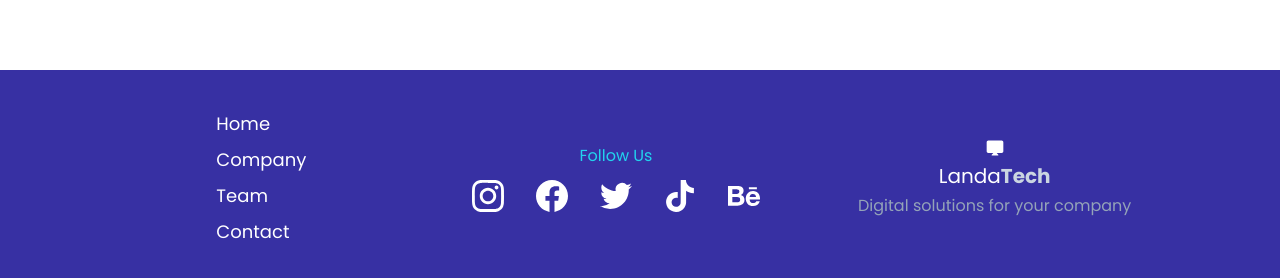
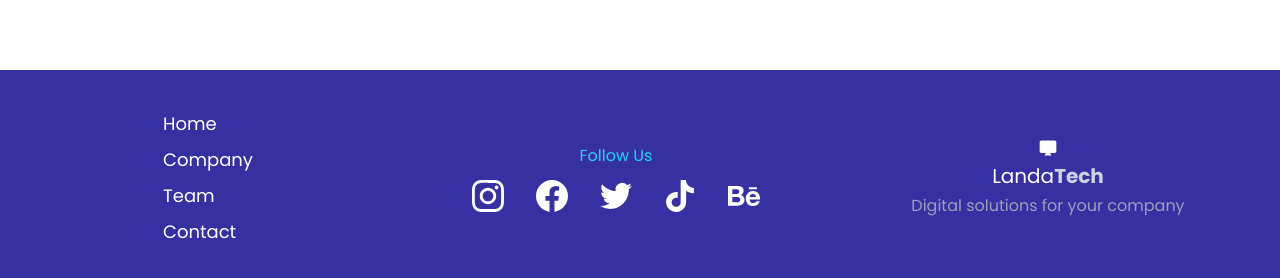
Before and after one commit to frontiago/landatech, a React (Vite) app: page /team in a window 1280 px wide. Shown: the part 994-1272 px from the top of the page. Built offline with nearby package versions, Linux system fonts and the light colour scheme.

Commit message:
fix: correct alignment on team photo and footer elements

```diff
--- a/src/components/Footer.jsx
+++ b/src/components/Footer.jsx
@@ -4,7 +4,7 @@ import {Link} from 'react-router-dom'
 
 export const Footer = () => {
   return (
-    <div className="w-full min-h-48 bg-indigo-800 font-poppins flex flex-col items-center py-12 px-12 md:py-0 md:flex-row md:justify-evenly">
+    <div className="w-full min-h-48 bg-indigo-800 font-poppins flex flex-col items-center py-12  md:py-0 md:flex-row gap-2 sm:gap-16">
 
         <div className="flex flex-1 justify-center">
             <ul className="flex gap-6 md:flex-col md:gap-2 md:my-10 md:ml-12">
@@ -31,7 +31,7 @@ export const Footer = () => {
             <h1 className="text-xl">
                 Landa<span className="font-bold text-slate-300">Tech</span>
             </h1>
-            <p className="text-slate-400">Digital solutions for your company</p>
+            <p className="text-slate-400 text-center">Digital solutions for your company</p>
         </div>
 
     </div>
--- a/src/components/home/HomeHeader.jsx
+++ b/src/components/home/HomeHeader.jsx
@@ -14,7 +14,7 @@ export const HomeHeader = () => {
             <a href="#services"className="w-full h-12 text-2xl font-bold bg-blue-800 text-white py-2 px-4 rounded-2xl md:w-80 hover:bg-blue-600">See Our Services</a>
         </div>
 
-        <div className="md:absolute right-0 top-0 w-[60%] h-full bg-office bg-blend-color-dodge bg-no-repeat bg-cover bg-right md:opacity-[20%] ">
+        <div className="md:absolute right-0 top-0 w-[60%] h-full bg-office bg-blend-color-dodge bg-no-repeat bg-cover bg-right md:opacity-[15%] ">
           <div className="w-[20px] h-full bg-gradient-to-l from-blue-100 to-blue-200 opacity-30">
 
           </div>
--- a/src/components/team/TeamMember.jsx
+++ b/src/components/team/TeamMember.jsx
@@ -2,12 +2,12 @@ import {teamMembers} from '../../data/teamMembers'
 
 export const TeamMember = () => {
   return (
-    <div className="w-full min-h-screen p-12 md:px-48 font-poppins">
-      <div className="w-full md:max-w-[1380px] min-h-[500px] grid grid-cols-1 md:grid-cols-3 gap-8">
+    <div className="w-full min-h-screen p-6 md:px-48 font-poppins">
+      <div className="w-full md:max-w-[1380px] min-h-[500px] grid grid-cols-1 sm:grid-cols-2 lg:grid-cols-3 gap-8">
 
         {teamMembers.map((member, index) => (
           <div key={index} className="w-[100%] h-full text-center object-cover">
-            <img className="mb-2" src={member.photo} alt="" />
+            <img className="mb-2 w-full" src={member.photo} alt="" />
             <h3 className="text-xl font-bold">{member.name}</h3>
             <h4 className="text-sm">{member.occupation}</h4>
           </div>
```
